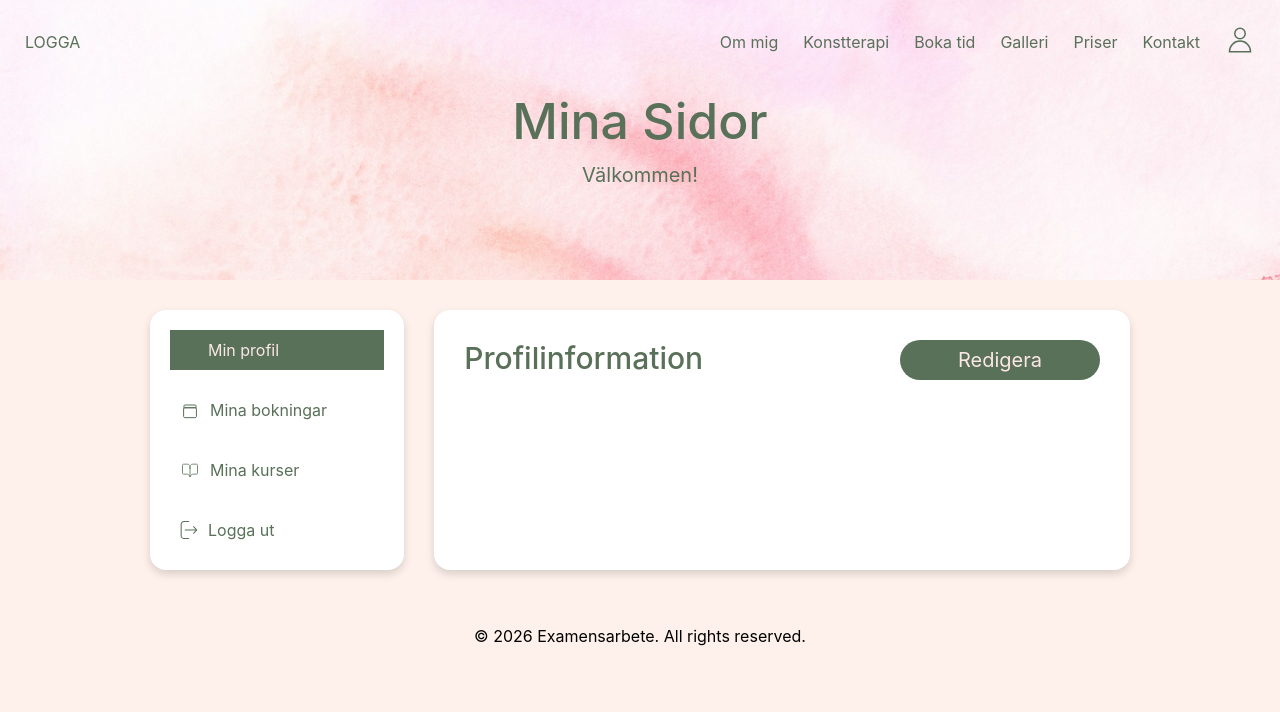
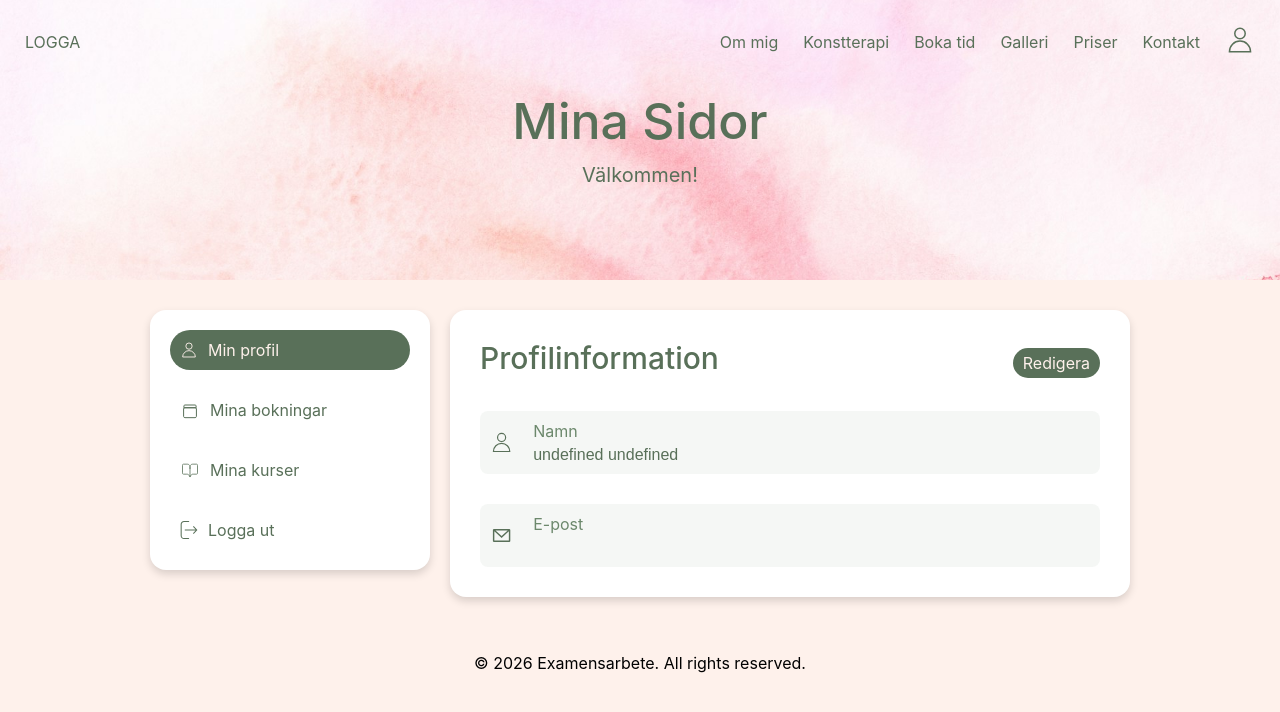
Before and after one commit to Examensarbete-Konstterapi/Examensarbete, a React (Vite) app in the folder frontend/: page /mina-sidor in a window 1280 px wide. Shown: the top 712 px of the page. Built offline with nearby package versions, Linux system fonts and the light colour scheme.

Commit message:
feat: update button styles and layout in MyPages, add ProfileTab and ChangePassword componentsa nd structure folders for user dashboard

```diff
--- a/frontend/src/components/buttons/iconButton/iconButton.css
+++ b/frontend/src/components/buttons/iconButton/iconButton.css
@@ -18,5 +18,6 @@
 
 .icon-button.active {
   background-color: var(--color-green);
-  color: var(--color-primary);
+  color: var(--color-bg);
+  border-radius: var(--radius-lg);
 }
--- a/frontend/src/components/buttons/regularButton/regularButton.css
+++ b/frontend/src/components/buttons/regularButton/regularButton.css
@@ -16,6 +16,7 @@
   height: auto;
   width: auto;
   font-size: var(--font-sm);
+  padding: 0.5rem 1rem;
 }
 
 .regular-button.sm {
@@ -40,5 +41,10 @@
 
 .regular-button.green {
   background-color: var(--color-green);
-  color: var(--color-primary);
+  color: var(--color-bg);
 }
+
+.regular-button.red {
+  background-color: rgb(143, 53, 53);
+  color: var(--color-bg);
+}
--- a/frontend/src/pages/dashboard/user/MyPages.tsx
+++ b/frontend/src/pages/dashboard/user/MyPages.tsx
@@ -1,10 +1,12 @@
 import "./myPages.css";
 import Layout from "../../../components/layout/Layout";
 import { MiniHeroSection } from "../../../components/miniHeroSection/MiniHeroSection";
-import RegularButton from "../../../components/buttons/regularButton/RegularButton";
+// import RegularButton from "../../../components/buttons/regularButton/RegularButton";
 import IconButton from "../../../components/buttons/iconButton/IconButton";
 import { useAuth } from "../../../context/useAuth";
 import { useState } from "react";
+import ProfileTab from "./profileTab/ProfileTab";
+import { BookingTab } from "./bookingTab/BookingTab";
 
 export function MyPages() {
   const [activeTab, setActiveTab] = useState<"profile" | "bookings" | "courses">("profile");
@@ -32,7 +34,7 @@ export function MyPages() {
                   viewBox="0 0 64 64"
                   xmlns="http://www.w3.org/2000/svg"
                   strokeWidth="3.2"
-                  stroke="#597059"
+                  stroke={activeTab === "profile" ? "#fef1eb" : "#597059"}
                   fill="none"
                   >
                   <g id="SVGRepo_bgCarrier" strokeWidth="0"></g>
@@ -59,7 +61,7 @@ export function MyPages() {
                   viewBox="0 0 64 64"
                   xmlns="http://www.w3.org/2000/svg"
                   strokeWidth="3.2"
-                  stroke="#597059"
+                  stroke={activeTab === "bookings" ? "#fef1eb" : "#597059"}
                   fill="none"
                 >
                   <g id="SVGRepo_bgCarrier" strokeWidth="0"></g>
@@ -90,7 +92,7 @@ export function MyPages() {
                   <g id="SVGRepo_tracerCarrier" strokeLinecap="round" strokeLinejoin="round"></g>
                   <g id="SVGRepo_iconCarrier"> <g id="Interface / Book_Open">
                   <path id="Vector" d="M12 9.7998V19.9998M12 9.7998C12 8.11965 12 7.27992 12.327 6.63818C12.6146 6.0737 13.0732 5.6146 13.6377 5.32698C14.2794 5 15.1196 5 16.7998 5H19.3998C19.9599 5 20.2401 5 20.454 5.10899C20.6422 5.20487 20.7948 5.35774 20.8906 5.5459C20.9996 5.75981 21 6.04004 21 6.6001V15.4001C21 15.9601 20.9996 16.2398 20.8906 16.4537C20.7948 16.6419 20.6425 16.7952 20.4543 16.8911C20.2406 17 19.961 17 19.402 17H16.5693C15.6301 17 15.1597 17 14.7334 17.1295C14.356 17.2441 14.0057 17.4317 13.701 17.6821C13.3568 17.965 13.096 18.3557 12.575 19.1372L12 19.9998M12 9.7998C12 8.11965 11.9998 7.27992 11.6729 6.63818C11.3852 6.0737 10.9263 5.6146 10.3618 5.32698C9.72004 5 8.87977 5 7.19961 5H4.59961C4.03956 5 3.75981 5 3.5459 5.10899C3.35774 5.20487 3.20487 5.35774 3.10899 5.5459C3 5.75981 3 6.04004 3 6.6001V15.4001C3 15.9601 3 16.2398 3.10899 16.4537C3.20487 16.6419 3.35774 16.7952 3.5459 16.8911C3.7596 17 4.03901 17 4.59797 17H7.43073C8.36994 17 8.83942 17 9.26569 17.1295C9.64306 17.2441 9.99512 17.4317 10.2998 17.6821C10.6426 17.9638 10.9017 18.3526 11.4185 19.1277L12 19.9998"
-                  stroke="#597059" strokeWidth="0.9600000000000002" strokeLinecap="round" strokeLinejoin="round"></path> </g> </g></svg>
+                  stroke={activeTab === "courses" ? "#fef1eb" : "#597059"} strokeWidth="0.9600000000000002" strokeLinecap="round" strokeLinejoin="round"></path> </g> </g></svg>
               }
             />
             <IconButton
@@ -113,17 +115,9 @@ export function MyPages() {
             label="Logga ut"
             />
           </div>
-          <div className="settings">
-            <div className="heading">
-              <h2>{activeTab === "profile" ? "Profilinformation" : activeTab === "courses" ? "Mina kurser" : "Mina bokningar"}</h2>
-              <RegularButton
-                onClick={() => {}}
-                label="Redigera"
-                size="sm"
-                color="green"
-                type="button"
-              />
-            </div>
+          <div className="tab-section">
+            {activeTab === "profile" && <ProfileTab />}
+            {activeTab === "bookings" && <BookingTab />}
           </div>
         </section>
       </Layout>
--- a/frontend/src/pages/dashboard/user/bookingTab/BookingTab.tsx
+++ b/frontend/src/pages/dashboard/user/bookingTab/BookingTab.tsx
@@ -0,0 +1,8 @@
+import "./bookingTab.css"
+
+
+export function BookingTab() {
+  return (
+		<h2>Mina bokningar</h2>
+  )
+}
--- a/frontend/src/pages/dashboard/user/myPages.css
+++ b/frontend/src/pages/dashboard/user/myPages.css
@@ -1,32 +1,35 @@
 .my-pages-section {
-  display: flex;
-  gap: var(--spacing-xl);
+  /* display: flex;
+  gap: var(--spacing-xl); */
+  display: grid;
+  grid-template-columns: 280px 1fr;
+  gap: 2rem;
+
 }
 
 .my-pages-section .menu {
   background-color: var(--color-white);
   display: flex;
   flex-direction: column;
-  width: 350px;
+  /* width: 350px; */
   gap: var(--spacing-md);
   padding: 2rem;
   border-radius: var(--radius-md);
   box-shadow: var(--shadow-md);
+  position: sticky;
+  position: sticky;
+  top: 120px;
+  align-self: flex-start;
 }
 
 .my-pages-section .menu button {
   width: 100%;
 }
 
-.my-pages-section .settings {
+.my-pages-section .tab-section {
   background-color: var(--color-white);
   width: 100%;
   padding: 3rem;
   border-radius: var(--radius-md);
   box-shadow: var(--shadow-md);
 }
-
-.my-pages-section .settings .heading {
-  display: flex;
-  justify-content: space-between;
-}
--- a/frontend/src/pages/dashboard/user/profileTab/ProfileTab.tsx
+++ b/frontend/src/pages/dashboard/user/profileTab/ProfileTab.tsx
@@ -0,0 +1,74 @@
+import "./profileTab.css";
+import { useAuth } from "../../../../context/useAuth";
+import RegularButton from "../../../../components/buttons/regularButton/RegularButton";
+import { useState } from "react";
+
+export default function ProfileTab() {
+	const { user } = useAuth();
+	const [isEditing, setIsEditing] = useState(false);
+
+	return (
+		<div className="profile-section">
+			<div className="profile-heading">
+				<h2>Profilinformation</h2>
+				<RegularButton
+					onClick={() => setIsEditing(!isEditing)}
+					label="Redigera"
+					color="green"
+					size="xs"
+				/>
+			</div>
+			<div className="profile-content">
+				<div className="profile-info-input">
+					<svg
+						width="25px"
+						height="25px"
+						viewBox="0 0 64 64"
+						xmlns="http://www.w3.org/2000/svg"
+						strokeWidth="3.2"
+						stroke="#597059"
+						fill="none"
+						>
+						<g id="SVGRepo_bgCarrier" strokeWidth="0"></g>
+						<g
+							id="SVGRepo_tracerCarrier"
+							strokeLinecap="round"
+							strokeLinejoin="round"
+						></g>
+						<g id="SVGRepo_iconCarrier">
+							<circle cx="32" cy="18.14" r="11.14"></circle>
+						<path d="M54.55,56.85A22.55,22.55,0,0,0,32,34.3h0A22.55,22.55,0,0,0,9.45,56.85Z"></path>
+						</g>
+					</svg>
+					<div className="name-input">
+					<label>
+						Namn
+					</label>
+					<input type="text" value={user?.firstName + " " + user?.lastName} disabled={isEditing} />
+					</div>
+				</div>
+				<div className="profile-info-input">
+					<svg
+						width="25px"
+						height="25px"
+						viewBox="0 0 24 24"
+						fill="none"
+						xmlns="http://www.w3.org/2000/svg"
+						stroke="#597059"
+						strokeWidth="0.00024000000000000003"><g
+							id="SVGRepo_bgCarrier" strokeWidth="0"></g>
+						<g id="SVGRepo_tracerCarrier" strokeLinecap="round"
+						strokeLinejoin="round"></g><g id="SVGRepo_iconCarrier">
+						<path fill-rule="evenodd" clipRule="evenodd" d="M3.75 5.25L3 6V18L3.75 18.75H20.25L21 18V6L20.25 5.25H3.75ZM4.5 7.6955V17.25H19.5V7.69525L11.9999 14.5136L4.5 7.6955ZM18.3099 6.75H5.68986L11.9999 12.4864L18.3099 6.75Z"
+						fill="#597059"></path> </g></svg>
+				<div className="email-input">
+				<label>
+					E-post
+				</label>
+				<input type="email" value={user?.email} disabled={isEditing} />
+				</div>
+				</div>
+			</div>
+		</div>
+	)
+};
--- a/frontend/src/pages/dashboard/user/profileTab/profileTab.css
+++ b/frontend/src/pages/dashboard/user/profileTab/profileTab.css
@@ -0,0 +1,44 @@
+.profile-section {
+  display: flex;
+	flex-direction: column;
+	gap: var(--spacing-lg);
+	width: 100%;
+	height: auto;
+}
+
+.profile-heading {
+	display: flex;
+	justify-content: space-between;
+	align-items: center;
+}
+
+.profile-content {
+	display: flex;
+	flex-direction: column;
+	gap: 3rem;
+}
+
+.profile-info-input {
+	display: flex;
+	align-items: center;
+	gap: 2rem;
+	background-color: var(--color-green-transparent);
+	padding: 1rem 1rem;
+	border-radius: var(--radius-sm);
+	color: var(--color-green-light);
+}
+
+.name-input, .email-input {
+	display: flex;
+	flex-direction: column;
+	gap: 0.5rem;
+	width: 100%;
+}
+
+.name-input input,
+.email-input input {
+	border: none;
+	background-color: transparent;
+	color: var(--color-green);
+	font-size: var(--font-sm);
+}
```
Also changed, not shown: frontend/src/pages/dashboard/user/profileTab/changePassword/ChangePassword.tsx (added, +22 -0 lines), frontend/src/pages/dashboard/user/profileTab/changePassword/changePassword.css (added, +13 -0 lines).
